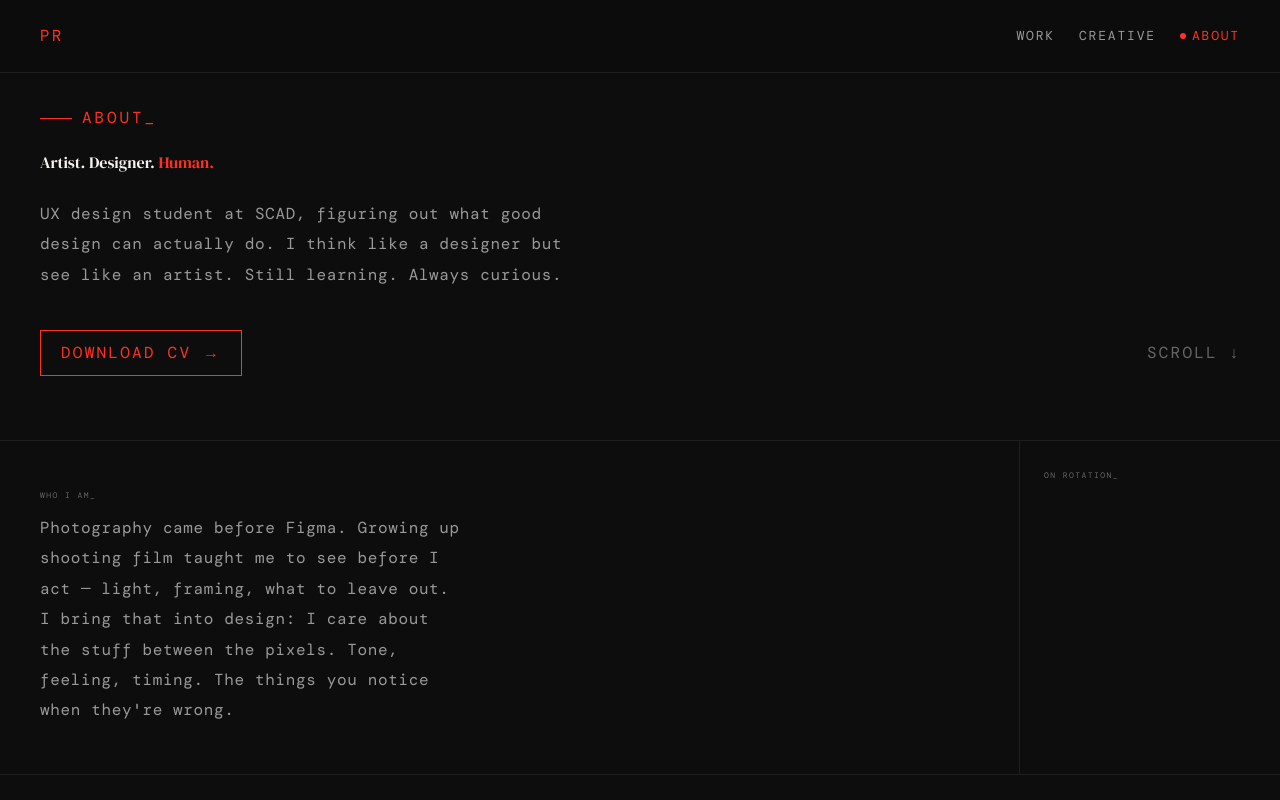
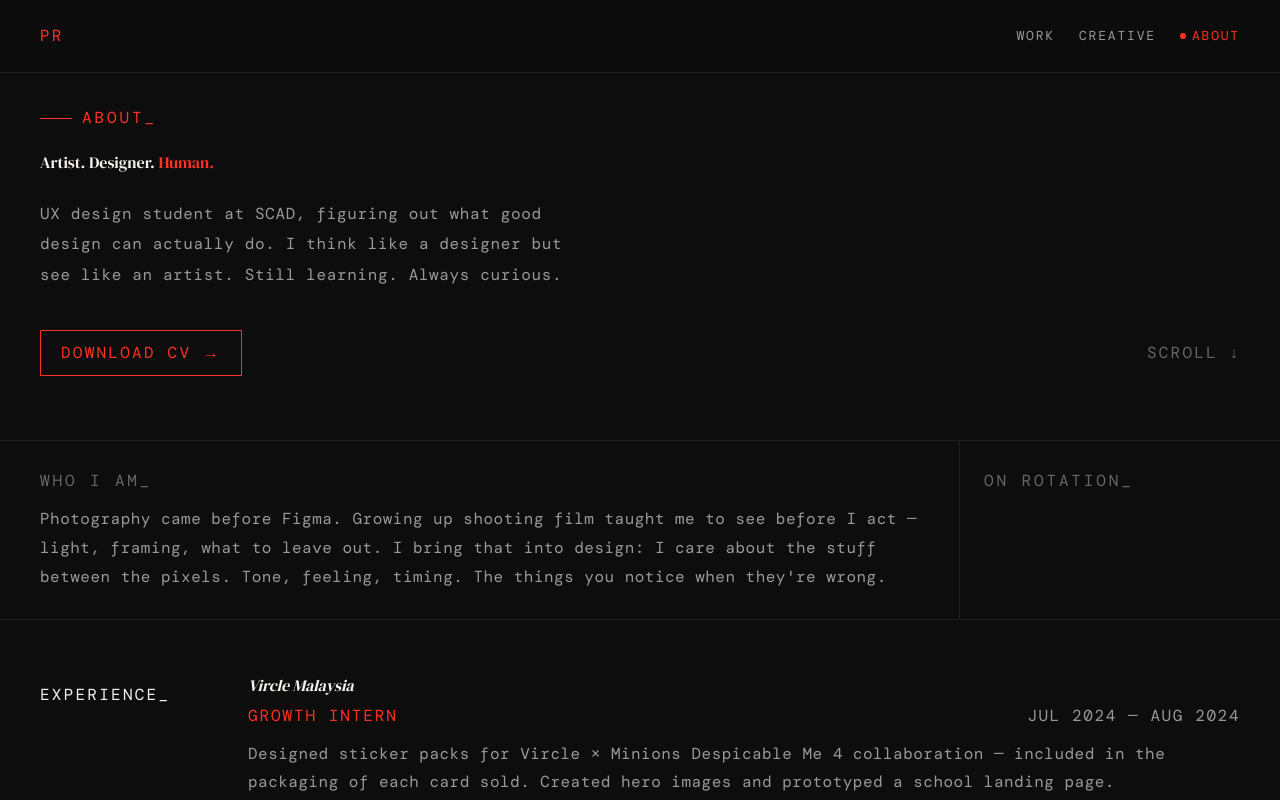
Before and after one commit to pramitranjann/pramitranjan-portfolio, a Next.js app: page /about in a window 1280 px wide. Shown: the top 800 px of the page. Built offline with nearby package versions, Linux system fonts and the light colour scheme; no server answers.

Commit message:
fix: tighten WHO I AM section, wider sidebar, design system tokens in footer

```diff
--- a/app/about/page.tsx
+++ b/app/about/page.tsx
@@ -128,15 +128,15 @@ export default function AboutPage() {
         </section>
 
         {/* WHO I AM + Spotify sidebar */}
-        <section className="border-b border-divider about-who-sidebar" style={{ display: 'grid', gridTemplateColumns: '1fr 260px' }}>
-          <div style={{ padding: '48px 40px', borderRight: '1px solid #1f1f1f' }}>
-            <span className="font-mono" style={{ fontSize: '8px', letterSpacing: '0.18em', color: '#666666', display: 'block', marginBottom: '12px' }}>WHO I AM_</span>
-            <p className="font-mono" style={{ fontSize: 'var(--text-body)', letterSpacing: '0.04em', color: '#999999', lineHeight: 1.9, maxWidth: '420px' }}>
+        <section className="border-b border-divider about-who-sidebar" style={{ display: 'grid', gridTemplateColumns: '1fr 320px' }}>
+          <div style={{ padding: '28px 40px', borderRight: '1px solid #1f1f1f' }}>
+            <span className="font-mono" style={{ fontSize: 'var(--text-eyebrow)', letterSpacing: '0.18em', color: '#666666', display: 'block', marginBottom: '12px' }}>WHO I AM_</span>
+            <p className="font-mono" style={{ fontSize: 'var(--text-body)', letterSpacing: '0.03em', color: '#999999', lineHeight: 1.8 }}>
               Photography came before Figma. Growing up shooting film taught me to see before I act — light, framing, what to leave out. I bring that into design: I care about the stuff between the pixels. Tone, feeling, timing. The things you notice when they're wrong.
             </p>
           </div>
           <div style={{ padding: '28px 24px' }}>
-            <span className="font-mono" style={{ fontSize: '8px', letterSpacing: '0.18em', color: '#666666', display: 'block', marginBottom: '10px' }}>ON ROTATION_</span>
+            <span className="font-mono" style={{ fontSize: 'var(--text-eyebrow)', letterSpacing: '0.18em', color: '#666666', display: 'block', marginBottom: '10px' }}>ON ROTATION_</span>
             <SpotifyWidget variant="sidebar" />
           </div>
         </section>
--- a/components/Footer.tsx
+++ b/components/Footer.tsx
@@ -2,13 +2,13 @@ export function Footer() {
   return (
     <footer
       className="font-mono"
-      style={{ borderTop: '1px solid #1a1a1a', padding: '12px 24px' }}
+      style={{ borderTop: '1px solid var(--color-cardborder)', padding: '12px 24px' }}
     >
-      <span style={{ fontSize: '9px', letterSpacing: '0.08em', color: '#444444', lineHeight: 1.8 }}>
+      <span style={{ fontSize: 'var(--text-meta)', letterSpacing: '0.1em', color: 'var(--color-meta)', lineHeight: 1.8 }}>
         Set in{' '}
-        <span style={{ color: '#555555' }}>DM Serif Display</span>
+        <span style={{ color: 'var(--color-label)' }}>DM Serif Display</span>
         {' '}and{' '}
-        <span style={{ color: '#555555' }}>DM Mono</span>
+        <span style={{ color: 'var(--color-label)' }}>DM Mono</span>
         . Built and designed between meals and gym sets. My mum thinks it looks nice. © 2026 PR_
       </span>
     </footer>
```
